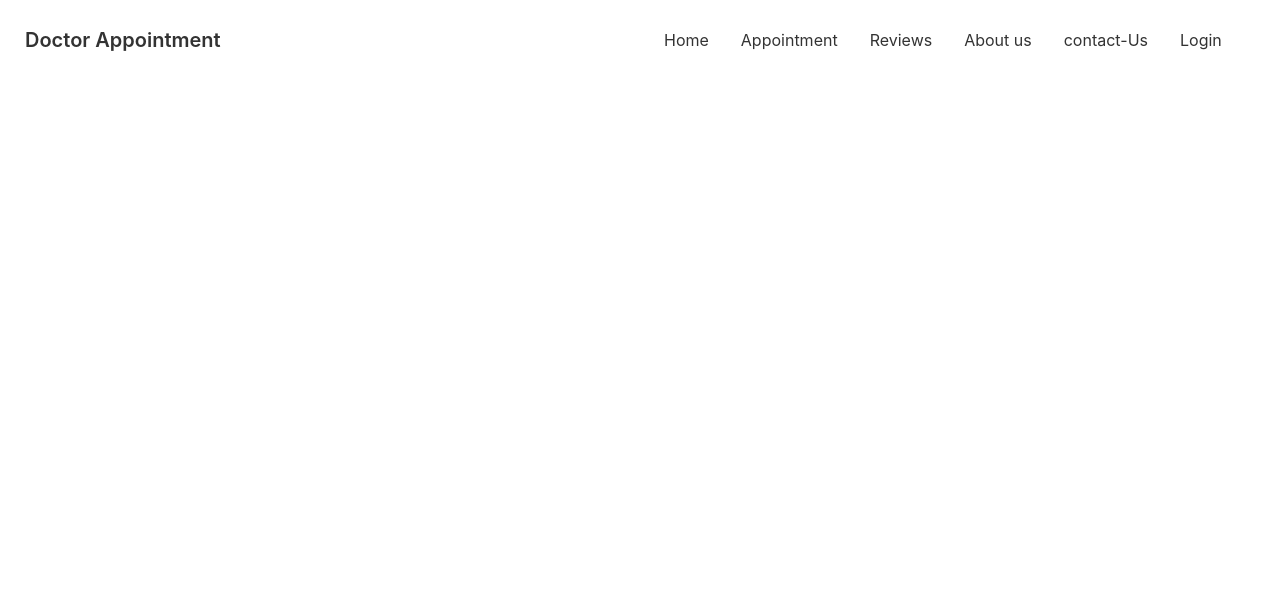
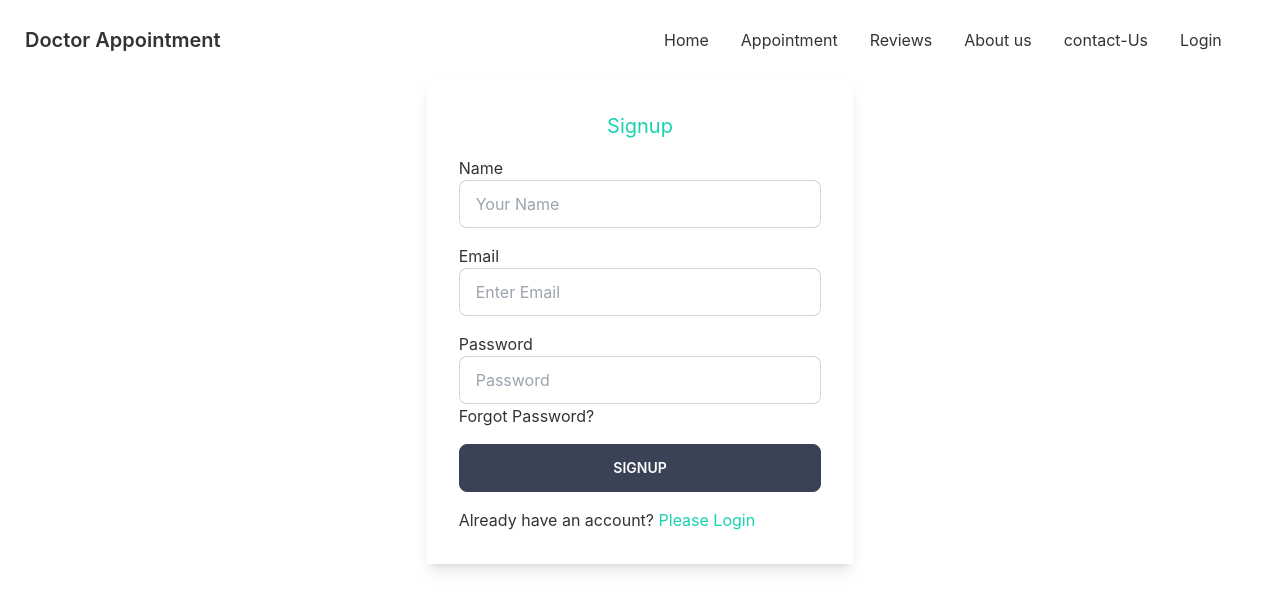
Before and after one commit to Safiul-Azam/doctor-appointment, a React (Create React App) app: page /signup in a window 1280 px wide. Shown: the top 610 px of the page. Built offline with nearby package versions, Linux system fonts and the light colour scheme.

Commit message:
added firebase inti and created login and signup form

```diff
--- a/package.json
+++ b/package.json
@@ -8,6 +8,7 @@
     "@testing-library/user-event": "^13.5.0",
     "daisyui": "^2.14.3",
     "date-fns": "^2.28.0",
+    "firebase": "^9.8.1",
     "react": "^18.1.0",
     "react-day-picker": "^8.0.4",
     "react-dom": "^18.1.0",
--- a/src/App.js
+++ b/src/App.js
@@ -3,6 +3,8 @@ import './App.css';
 import About from './Pages/About/About';
 import Appointment from './Pages/Appointment/Appointment';
 import Home from './Pages/Home/Home/Home';
+import Login from './Pages/LogIn/Login';
+import SignUp from './Pages/LogIn/SignUp';
 import Header from './Pages/Shared/Header/Header';
 
 function App() {
@@ -14,6 +16,8 @@ function App() {
         <Route path='/home' element={<Home></Home>}></Route>
         <Route path='/appointment' element={<Appointment></Appointment>}></Route>
         <Route path='about' element={<About></About>}></Route>
+        <Route path='/login' element={<Login></Login>}></Route>
+        <Route path='/signup' element={<SignUp></SignUp>}></Route>
       </Routes>
     </div>
   );
--- a/src/Pages/Home/Home/Home.js
+++ b/src/Pages/Home/Home/Home.js
@@ -18,7 +18,7 @@ const Home = () => {
             <Exceptional></Exceptional>
             <Appointment></Appointment>
             <Testimonial></Testimonial>
-            <Contact></Contact>\
+            <Contact></Contact>
             <Footer></Footer>
         </div>
     );
--- /dev/null
+++ b/src/Pages/LogIn/Login.js
@@ -0,0 +1,25 @@
+import React from 'react';
+import { Link } from 'react-router-dom';
+
+const Login = () => {
+    return (
+        <div className='w-1/3 p-8 mx-auto my-20 shadow-lg'>
+            <h3 className='text-xl text-secondary text-center'>login</h3>
+            <form className='grid grid-cols-1 gap-4'>
+                <div>
+                    <label htmlFor="email">Email</label>
+                    <input type="email" id='email' placeholder="Type here" class="input input-bordered w-full" />
+                </div>
+                <div>
+                    <label htmlFor="password">Password</label>
+                    <input type="password" id='password' placeholder="Password" class="input input-bordered w-full" />
+                    <p>Forgot Password?</p>
+                </div>
+                <input type="submit" value='SUBMIT' class="btn btn-accent text-white w-full" />
+                <p>New to Doctors Portal? <Link className='text-secondary' to='/signup'>Create new account</Link></p>
+            </form>
+        </div>
+    );
+};
+
+export default Login;
--- /dev/null
+++ b/src/Pages/LogIn/SignUp.js
@@ -0,0 +1,28 @@
+import React from 'react';
+import { Link } from 'react-router-dom';
+
+const SignUp = () => {
+    return (
+        <div className='w-1/3 p-8 mx-auto my-18 shadow-lg'>
+            <h3 className='text-xl text-secondary text-center mb-4'>Signup</h3>
+            <form className='grid grid-cols-1 gap-4'>
+                <div>
+                    <label htmlFor="name">Name</label>
+                    <input type="text" name='name' id='name' placeholder="Your Name" class="input input-bordered w-full" />
+                </div>
+                <div>
+                    <label htmlFor="email">Email</label>
+                    <input type="email" name='email' id='email' placeholder="Enter Email" class="input input-bordered w-full" />
+                </div>
+                <div>
+                    <label htmlFor="password">Password</label>
+                    <input type="password" name='password' id='password' placeholder="Password" class="input input-bordered w-full" />
+                    <p>Forgot Password?</p>
+                </div>
+                <input type="submit" value='SIGNUP' class="btn btn-accent text-white w-full" />
+                <p>Already have an account? <Link className='text-secondary' to='/login'>Please Login</Link></p>
+            </form>
+        </div>
+    );
+};
+export default SignUp;
--- /dev/null
+++ b/src/firebase.init.js
@@ -0,0 +1,20 @@
+// Import the functions you need from the SDKs you need
+import { initializeApp } from "firebase/app";
+import { getAuth } from "firebase/auth";
+// TODO: Add SDKs for Firebase products that you want to use
+// https://firebase.google.com/docs/web/setup#available-libraries
+
+// Your web app's Firebase configuration
+const firebaseConfig = {
+  apiKey:process.env.REACT_APP_apiKey,
+  authDomain:process.env.REACT_APP_authDomain,
+  projectId:process.env.REACT_APP_projectId,
+  storageBucket:process.env.REACT_APP_storageBucket,
+  messagingSenderId:process.env.REACT_APP_messagingSenderId,
+  appId:process.env.REACT_APP_appId
+};
+
+// Initialize Firebase
+const app = initializeApp(firebaseConfig);
+const auth = getAuth(app);
+export default auth;
```
Also changed, not shown: 2 other files (tests, documents, lock files or other folders).
